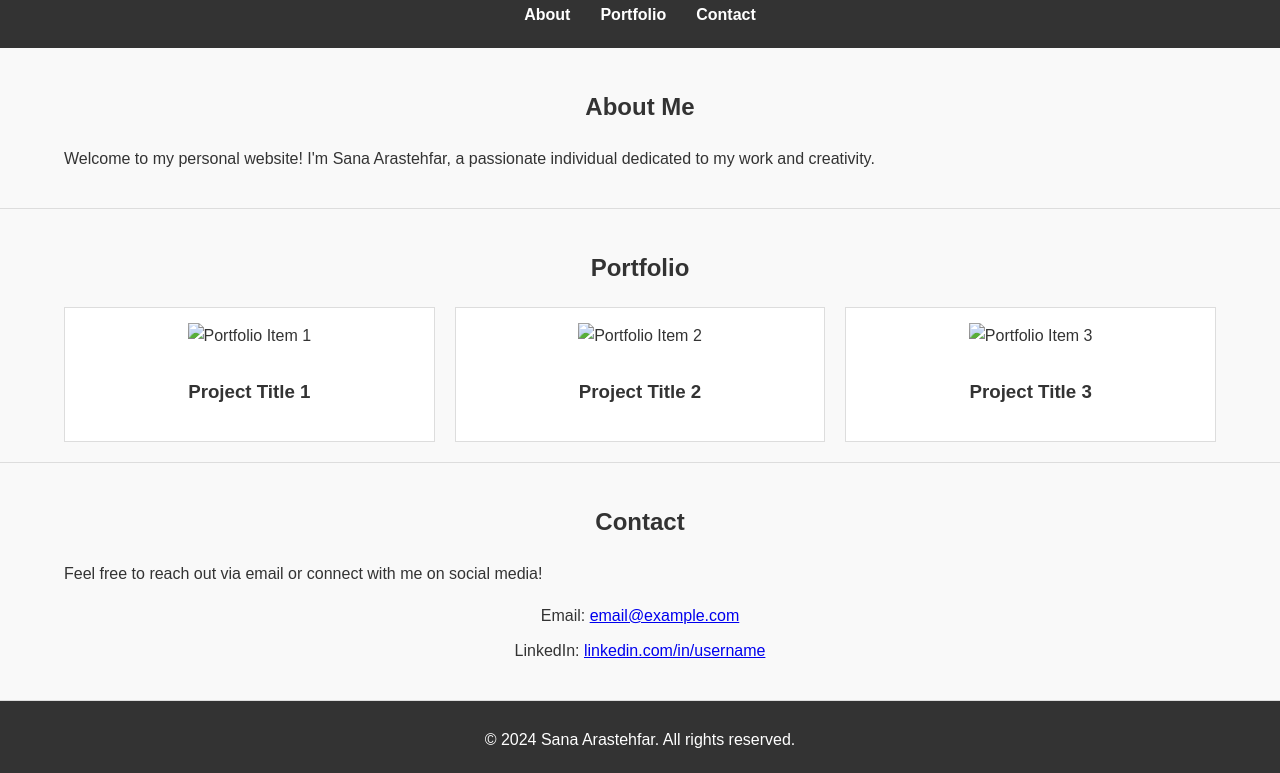
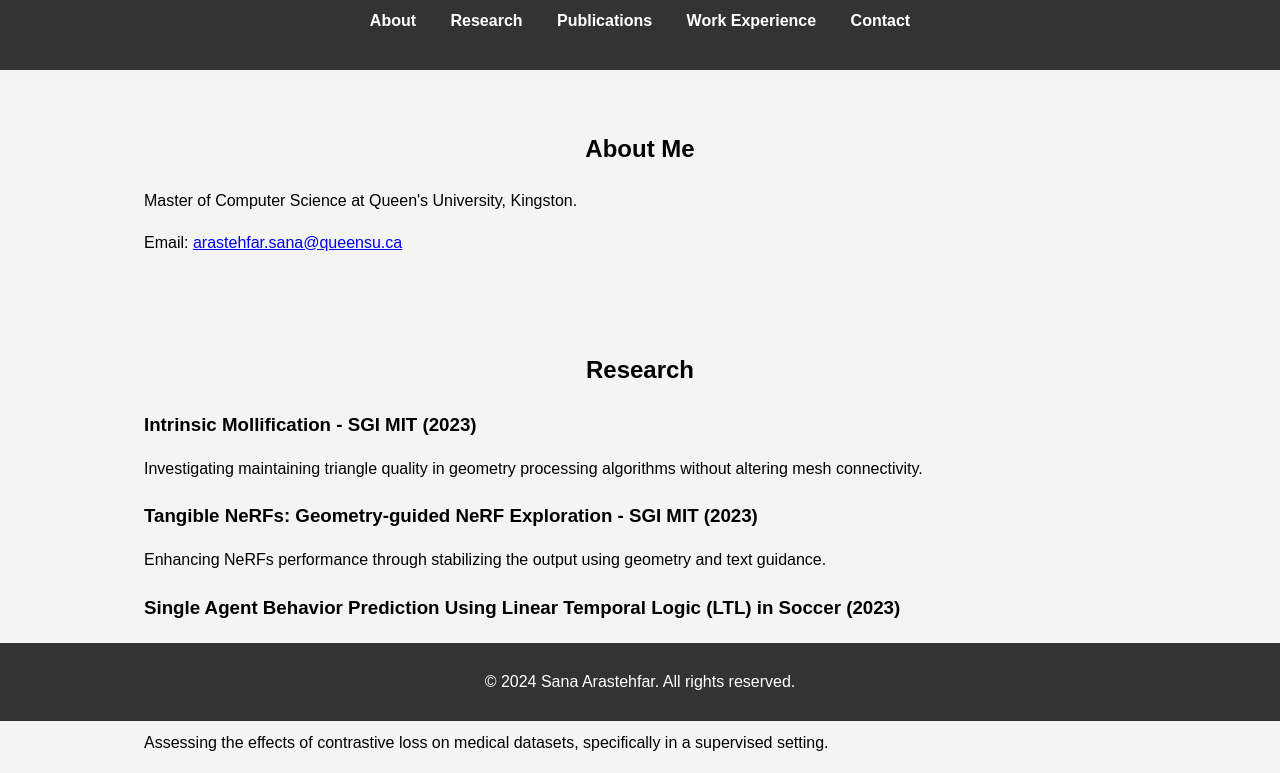
Before and after one commit to Sanaarasteh/homepage, a plain HTML site: page index.html in a window 1280 px wide. Shown: the part 79-852 px from the top of the page. Drawn offline with Linux system fonts and the light colour scheme.

Commit message:
add new structure

```diff
--- a/index.html
+++ b/index.html
@@ -4,62 +4,148 @@
     <meta charset="UTF-8">
     <meta name="viewport" content="width=device-width, initial-scale=1.0">
     <title>Sana Arastehfar</title>
-    <link rel="stylesheet" href="styles.css">
+    <style>
+        /* General Styles */
+        body {
+            font-family: Arial, sans-serif;
+            margin: 0;
+            padding: 0;
+            line-height: 1.6;
+            background-color: #f4f4f4;
+        }
+        header {
+            background-color: #333;
+            color: #fff;
+            padding: 20px 0;
+            text-align: center;
+        }
+        header h1 {
+            margin: 0;
+        }
+        nav ul {
+            list-style: none;
+            padding: 0;
+            text-align: center;
+        }
+        nav ul li {
+            display: inline;
+            margin: 0 15px;
+        }
+        nav ul li a {
+            color: #fff;
+            text-decoration: none;
+            font-weight: bold;
+        }
+        section {
+            padding: 20px;
+            margin: 20px 0;
+        }
+        section h2 {
+            text-align: center;
+            margin-bottom: 20px;
+        }
+        .container {
+            width: 80%;
+            margin: 0 auto;
+        }
+        .research-item, .publication-item, .work-item {
+            margin-bottom: 20px;
+        }
+        .research-item h3, .publication-item h3, .work-item h3 {
+            margin: 0;
+        }
+        footer {
+            background-color: #333;
+            color: #fff;
+            text-align: center;
+            padding: 10px 0;
+            position: fixed;
+            width: 100%;
+            bottom: 0;
+        }
+    </style>
 </head>
 <body>
     <header>
-        <div class="container">
         <h1>Sana Arastehfar</h1>
         <nav>
             <ul>
                 <li><a href="#about">About</a></li>
-                    <li><a href="#portfolio">Portfolio</a></li>
+                <li><a href="#research">Research</a></li>
+                <li><a href="#publications">Publications</a></li>
+                <li><a href="#work">Work Experience</a></li>
                 <li><a href="#contact">Contact</a></li>
             </ul>
         </nav>
-        </div>
     </header>
-    <main>
+
     <section id="about">
         <div class="container">
             <h2>About Me</h2>
-                <p>Welcome to my personal website! I'm Sana Arastehfar, a passionate individual dedicated to my work and creativity.</p>
+            <p>Master of Computer Science at Queen's University, Kingston.</p>
+            <p>Email: <a href="mailto:arastehfar.sana@queensu.ca">arastehfar.sana@queensu.ca</a></p>
         </div>
     </section>
-        <section id="portfolio">
+
+    <section id="research">
         <div class="container">
-                <h2>Portfolio</h2>
-                <div class="portfolio-grid">
-                    <div class="portfolio-item">
-                        <img src="image1.jpg" alt="Portfolio Item 1">
-                        <h3>Project Title 1</h3>
+            <h2>Research</h2>
+            <div class="research-item">
+                <h3>Intrinsic Mollification - SGI MIT (2023)</h3>
+                <p>Investigating maintaining triangle quality in geometry processing algorithms without altering mesh connectivity.</p>
             </div>
-                    <div class="portfolio-item">
-                        <img src="image2.jpg" alt="Portfolio Item 2">
-                        <h3>Project Title 2</h3>
+            <div class="research-item">
+                <h3>Tangible NeRFs: Geometry-guided NeRF Exploration - SGI MIT (2023)</h3>
+                <p>Enhancing NeRFs performance through stabilizing the output using geometry and text guidance.</p>
             </div>
-                    <div class="portfolio-item">
-                        <img src="image3.jpg" alt="Portfolio Item 3">
-                        <h3>Project Title 3</h3>
+            <div class="research-item">
+                <h3>Single Agent Behavior Prediction Using Linear Temporal Logic (LTL) in Soccer (2023)</h3>
+                <p>Predicting a single soccer player's behavior by extracting the Linear Temporal Logic (LTL) formula.</p>
             </div>
+            <div class="research-item">
+                <h3>Visual Representation Learning of Colorectal Cancer in Histology Images Using Contrastive Learning (2022)</h3>
+                <p>Assessing the effects of contrastive loss on medical datasets, specifically in a supervised setting.</p>
+            </div>
+            <div class="research-item">
+                <h3>Smart Meter Data Analysis for Prediction of Residential Energy Consumption (2020-2021)</h3>
+                <p>Proposing a novel deep learning method for estimation and forecasting the consumption loads using smart meter data.</p>
             </div>
         </div>
     </section>
+
+    <section id="publications">
+        <div class="container">
+            <h2>Publications</h2>
+            <div class="publication-item">
+                <h3>Arastehfar, S., Muise, C., Pfaff, C. (2023). A Linear Temporal Logic Framework for Single Player Behavior Extraction in Soccer. AAAI, Under review.</h3>
+            </div>
+            <div class="publication-item">
+                <h3>Arastehfar, S., Matinkia, M., Jabbarpour, M. (2022). Short-Term Residential Load Forecasting Using Graph Convolutional Recurrent Neural Network. Elsevier Engineering Application of Artificial Intelligence.</h3>
+            </div>
+        </div>
+    </section>
+
+    <section id="work">
+        <div class="container">
+            <h2>Work Experience</h2>
+            <div class="work-item">
+                <h3>Summer Geometry Initiative Research Fellow - Massachusetts Institute of Technology (MIT) (2023-Present)</h3>
+                <p>Participated in research projects related to applied geometry and geometry processing under the supervision of Justin Solomon.</p>
+            </div>
+        </div>
+    </section>
+
     <section id="contact">
         <div class="container">
             <h2>Contact</h2>
-                <p>Feel free to reach out via email or connect with me on social media!</p>
-                <ul class="contact-info">
-                    <li>Email: <a href="mailto:email@example.com">email@example.com</a></li>
-                    <li>LinkedIn: <a href="https://linkedin.com/in/username">linkedin.com/in/username</a></li>
-                </ul>
+            <p>Feel free to reach out via email or connect with me on LinkedIn.</p>
+            <p>Email: <a href="mailto:arastehfar.sana@queensu.ca">arastehfar.sana@queensu.ca</a></p>
+            <p>LinkedIn: <a href="https://www.linkedin.com/in/sana-arastehfar">linkedin.com/in/sana-arastehfar</a></p>
         </div>
     </section>
-    </main>
+
     <footer>
-        <div class="container">
         <p>&copy; 2024 Sana Arastehfar. All rights reserved.</p>
-        </div>
     </footer>
 </body>
 </html>
```
Lines whose indentation alone changed are shown as unchanged.
